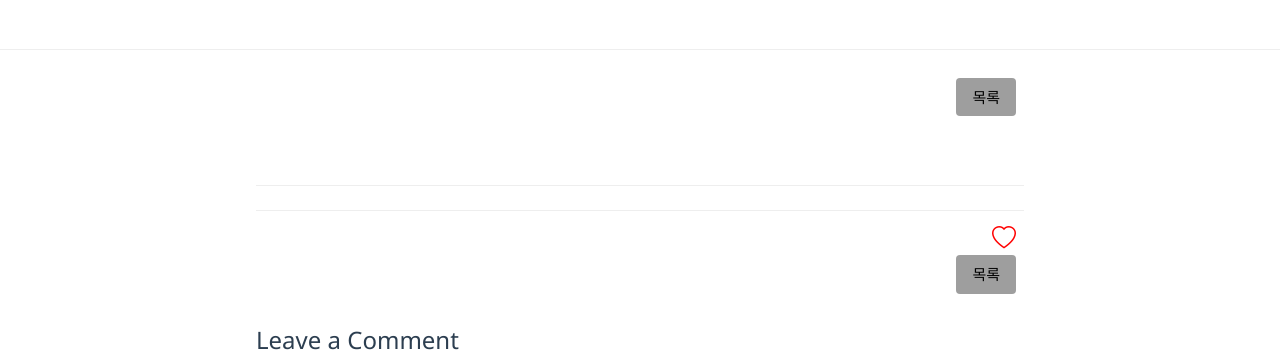
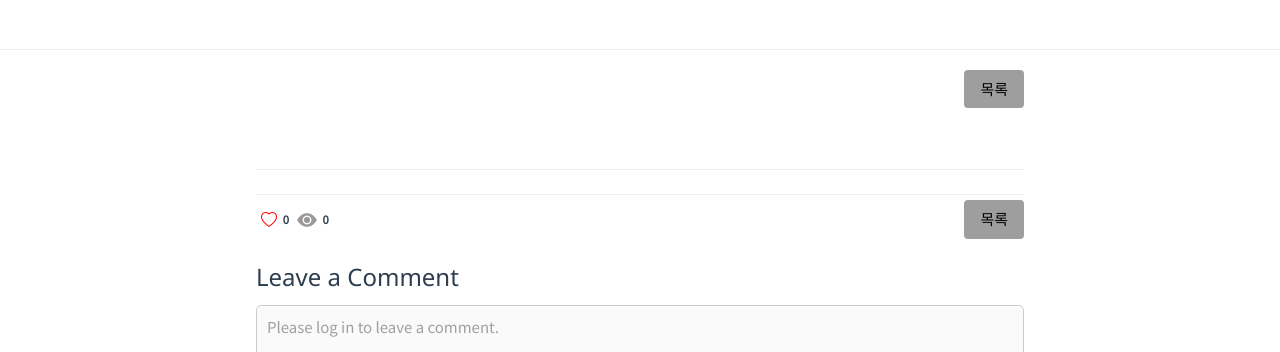
Before and after one commit to apem5186/blog-frontend, a Vue app: page /board/detail in a window 1280 px wide. Shown: the part 130-482 px from the top of the page. Built offline with nearby package versions, Linux system fonts and the light colour scheme; no server answers; a web font is replaced by a local one.

Commit message:
#8 조회수 추가

```diff
--- a/src/views/board/Detail.vue
+++ b/src/views/board/Detail.vue
@@ -1,6 +1,6 @@
 <template>
   <div class="board-detail">
-    <div class="common-buttons">
+    <div class="common-buttons-top">
       <button
         type="button"
         class="w3-button w3-round w3-blue-gray"
@@ -36,15 +36,28 @@
     <div class="board-contents">
       <span>{{ contents }}</span>
     </div>
-    <div class="common-buttons">
+    <div class="common-buttons-bottom">
+      <div class="like-container">
         <i
           class="bi"
           :class="isLiked ? 'bi-heart-fill' : 'bi-heart'"
           @click="toggleLike"
-        style="cursor: pointer; color: red; font-size: 24px"
+          style="cursor: pointer; color: red; font-size: 16px"
         ></i>
+        <span class="like-count">{{ likeCount }}</span>
+        <i
+          class="bi bi-eye-fill"
+          style="
+            user-select: none;
+            color: #999;
+            font-size: 20px;
+            margin-left: 8px;
+          "
+        ></i>
+        <span class="view-count">{{ viewCount }}</span>
+      </div>
       <div style="flex-grow: 1"></div>
-      <!-- 이 div는 좋아요 버튼을 왼쪽에 고정시키기 위해 추가 -->
+      <div class="button-container">
         <button
           type="button"
           class="w3-button w3-round w3-blue-gray"
@@ -69,6 +82,7 @@
           목록
         </button>
       </div>
+    </div>
     <Comment :board_id="idx" />
   </div>
 </template>
@@ -82,13 +96,16 @@ export default {
     Comment,
   },
   computed: {
-    ...mapGetters(["getUserRole", "getUserIdx"]),
+    ...mapGetters(["getUserRole", "getUserIdx", "getIsLogin"]),
     isAdmin() {
       return this.getUserRole === "ROLE_ADMIN";
     },
     userIdx() {
       console.log("USER IDX : " + this.getUserIdx);
       return this.getUserIdx;
+    },
+    isLogin() {
+      return this.getIsLogin;
     },
   },
   data() {
@@ -102,12 +119,15 @@ export default {
       created_at: "",
       isLiked: false, // 좋아요 상태
       likeCount: 0, // 좋아요 개수
+      viewCount: 0, // 조회수 개수
     };
   },
   mounted() {
-    this.fnGetView();
     this.checkIfLiked(); // 현재 사용자가 이미 좋아요를 눌렀는지 확인
     this.getLikeCount(); // 좋아요 갯수 확인
+    this.incrementViewCount(); // 조회수 증가
+    this.getViewCount(); // 조회수 갯수 확인
+    this.fnGetView();
   },
   methods: {
     fnGetView() {
@@ -157,11 +177,42 @@ export default {
         });
     },
 
+    incrementViewCount() {
+      const viewedPosts = sessionStorage.getItem("viewedPosts")
+        ? JSON.parse(sessionStorage.getItem("viewedPosts"))
+        : [];
+
+      if (!viewedPosts.includes(this.idx)) {
+        this.$axios
+          .post(`${this.$serverUrl}/board/${this.idx}/view`)
+          .then(() => {
+            viewedPosts.push(this.idx);
+            sessionStorage.setItem("viewedPosts", JSON.stringify(viewedPosts));
+          })
+          .catch((err) => {
+            console.log(err);
+          });
+        this.getViewCount();
+      }
+    },
+
+    getViewCount() {
+      this.$axios
+        .get(`${this.$serverUrl}/board/${this.idx}/view-count`)
+        .then((res) => {
+          this.viewCount = res.data;
+        })
+        .catch((err) => {
+          console.log(err);
+        });
+    },
+
     getLikeCount() {
       this.$axios
         .get(`${this.$serverUrl}/board/like/count/` + this.idx)
         .then((res) => {
           this.likeCount = res.data;
+          console.log(res.data);
         })
         .catch((err) => {
           console.log(err);
@@ -169,6 +220,7 @@ export default {
     },
 
     checkIfLiked() {
+      if (this.isLogin) {
         // 좋아요 상태를 확인하는 API 호출
         this.$axios
           .get(`${this.$serverUrl}/board/like/check`, {
@@ -183,9 +235,14 @@ export default {
           .catch((err) => {
             console.log(err);
           });
+      }
     },
 
     toggleLike() {
+      if (!this.isLogin) {
+        this.redirectToLogin();
+        return;
+      }
       const likeDto = {
         // backend에서 property-naming-strategy: SNAKE_CASE로 해놔서 board_id, user_id 이렇게 해야함
         // checkIfLiked에서는 param으로 전달해서 그럴필요없음
@@ -217,8 +274,42 @@ export default {
           });
       }
     },
+    redirectToLogin() {
+      alert("로그인 후 이용가능합니다.");
+      this.$router.push("/login");
+    },
   },
 };
 </script>
 
-<style scoped></style>
+<style scoped>
+.common-buttons-top {
+  display: flex;
+  justify-content: right;
+  gap: 2px;
+}
+
+.common-buttons-bottom {
+  margin-top: 5px;
+  display: flex;
+  align-items: center;
+}
+
+.like-container {
+  display: flex;
+  align-items: center;
+  margin-left: 5px;
+}
+
+.button-container {
+  display: flex;
+  gap: 2px; /* Add some space between the buttons */
+}
+
+.view-count,
+.like-count {
+  margin-left: 0.5em;
+  font-weight: bold;
+  font-size: 0.75em;
+}
+</style>
--- a/src/views/board/List.vue
+++ b/src/views/board/List.vue
@@ -29,7 +29,27 @@
           v-on:click="fnView(`${row.idx}`)"
         >
           <h2 class="post-title">
-            <a>{{ row.title }}</a>
+            <div class="title-container">
+              <a class="post-title-text">{{ row.title }}</a>
+              <div class="icon-container">
+                <i
+                  class="bi"
+                  :class="row.liked ? 'bi-heart-fill' : 'bi-heart'"
+                  style="cursor: pointer; color: red; font-size: 14px"
+                ></i>
+                <span class="like-count">{{ row.like_count }}</span>
+                <i
+                  class="bi bi-eye-fill"
+                  style="
+                    user-select: none;
+                    color: #999;
+                    font-size: 16px;
+                    margin-left: 8px;
+                  "
+                ></i>
+                <span class="view-count"> {{ row.view_count }} </span>
+              </div>
+            </div>
           </h2>
           <p class="post-contents">{{ row.contents }}</p>
           <p class="post-author">
@@ -153,6 +173,9 @@ export default {
       keyword: this.$route.query.keyword,
       isCategorySelected: false, // 카테고리 선택 플래그
       selectedCategory: null, // 선택된 카테고리
+      isLiked: false, // 좋아요 상태
+      likeCount: 0, // 좋아요 개수
+      viewCount: 0, // 조회수 개수
       paginavigation: function () {
         // 페이징 처리 for문 커스텀
         let pageNumber = [];
@@ -310,6 +333,36 @@ export default {
   text-align: left; /* 기본 텍스트 정렬을 왼쪽으로 설정 */
 }
 
+.view-count,
+.like-count {
+  margin-left: 0.25em;
+  font-weight: bold;
+  font-size: 0.75em;
+}
+
+.post-title {
+  display: flex;
+  justify-content: space-between;
+  align-items: center;
+  width: 100%;
+}
+
+.title-container {
+  display: flex;
+  justify-content: space-between;
+  width: 100%;
+}
+
+.post-title-text {
+  flex: 1;
+  text-align: left;
+}
+
+.icon-container {
+  display: flex;
+  align-items: center;
+}
+
 .post-summary {
   margin-bottom: 20px;
   font-weight: bold;
```
Lines whose indentation alone changed are shown as unchanged.
